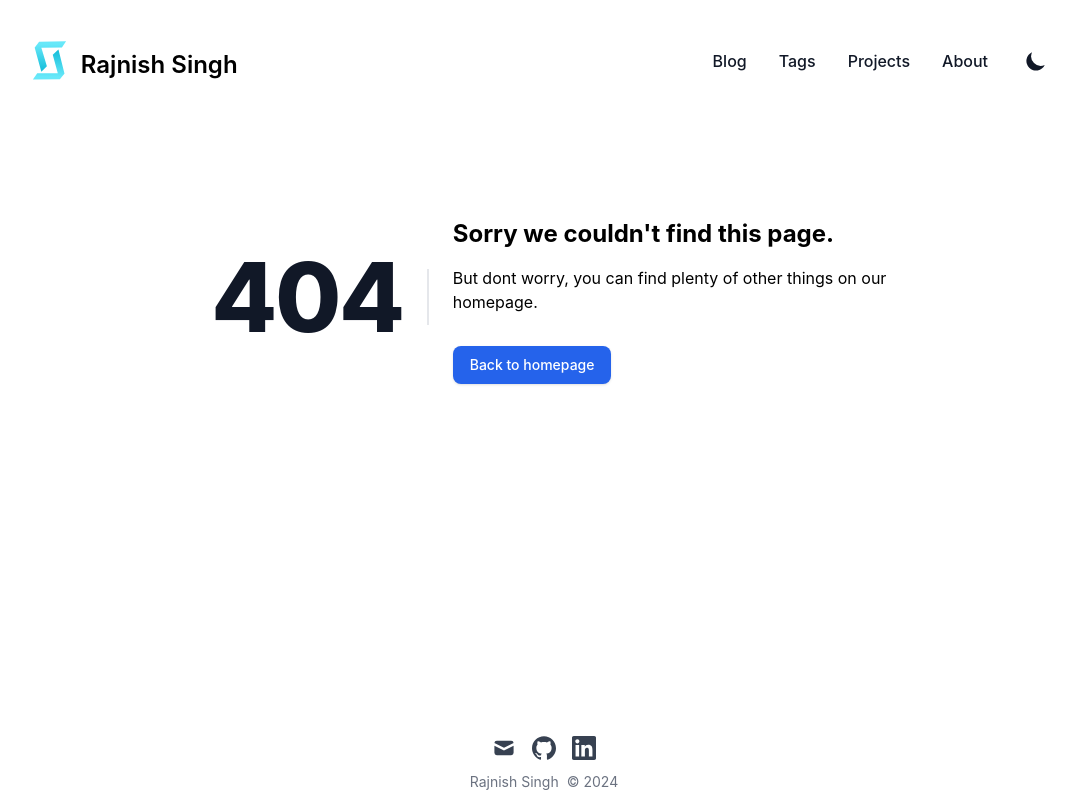
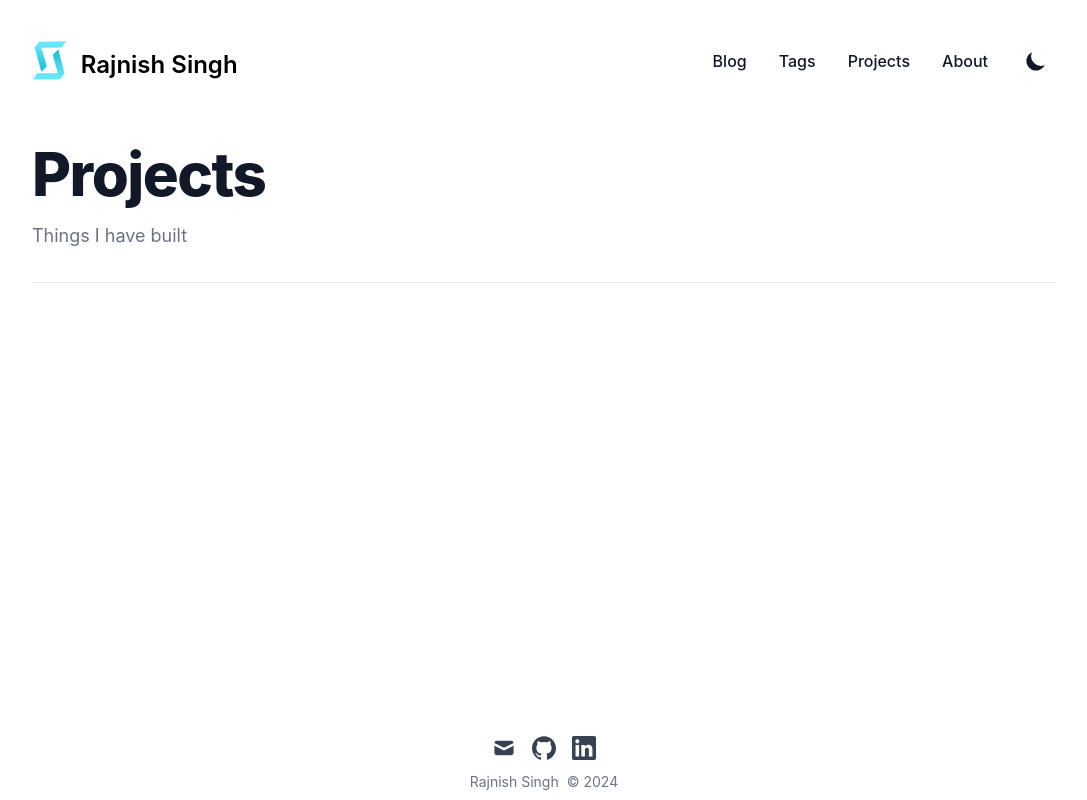
Before and after one commit to rajnish93/Blog, a Next.js app: page /projects in a window 1280 px wide. Before the commit this address had no page. Shown: the whole page, without its empty margins (96-1183 px from the left). Built offline with nearby package versions, Linux system fonts and the light colour scheme.

Commit message:
added projects page

```diff
--- /dev/null
+++ b/app/data/projectsData.ts
@@ -0,0 +1,16 @@
+const projectsData = [
+  {
+    title: "",
+    description: ``,
+    imgSrc: "",
+    href: "",
+  },
+  {
+    title: "",
+    description: ``,
+    imgSrc: "",
+    href: "",
+  },
+];
+
+export default projectsData;
--- /dev/null
+++ b/app/projects/page.tsx
@@ -0,0 +1,19 @@
+export default function Projects() {
+  return (
+    <div className="divide-y divide-gray-200 dark:divide-gray-700">
+      <div className="pt-6 pb-8 space-y-2 md:space-y-5">
+        <h1 className="text-3xl font-extrabold leading-9 tracking-tight text-gray-900 dark:text-gray-100 sm:text-4xl sm:leading-10 md:text-6xl md:leading-14">
+          Projects
+        </h1>
+        <p className="text-lg leading-7 text-gray-500 dark:text-gray-400">
+          Things I have built
+        </p>
+      </div>
+      <div className="container py-12">
+        <div className="flex flex-wrap -m-4">
+          {/* Project info will come here... */}
+        </div>
+      </div>
+    </div>
+  );
+}
```
